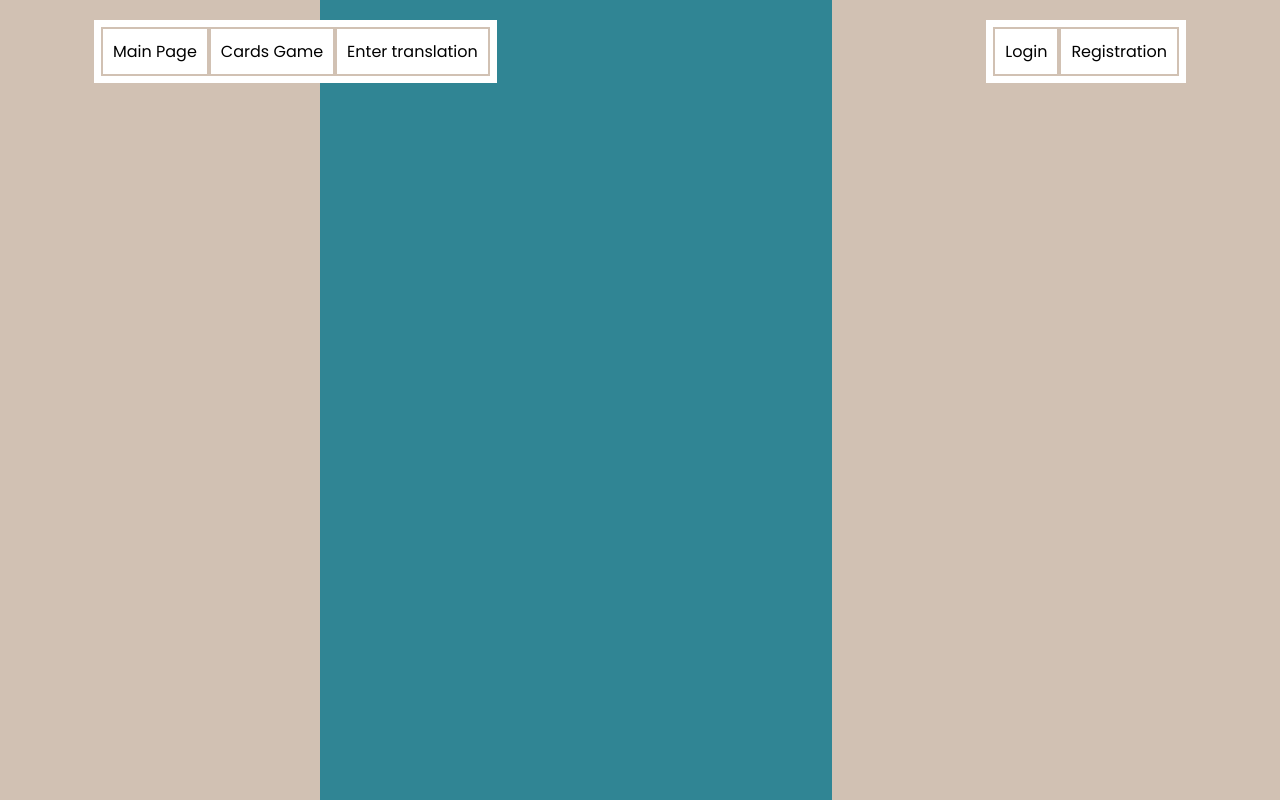
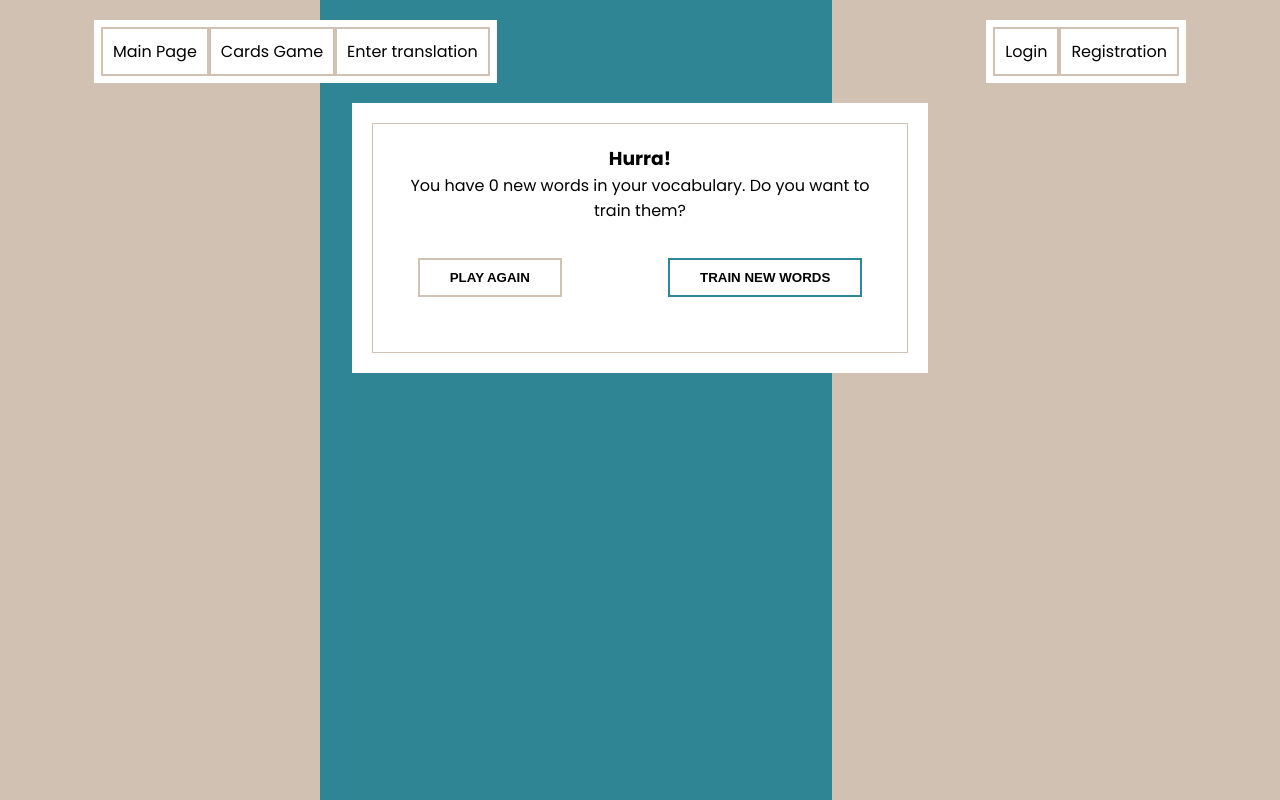
Before and after one commit to v-yelina/train-your-vocab, a React (Create React App) app in the folder client/: page /cardgameresults in a window 1280 px wide. Built offline with nearby package versions, Linux system fonts and the light colour scheme.

Commit message:
feat: add results for card game and user's vocab

```diff
--- a/client/src/components/parts/SwitchPages.js
+++ b/client/src/components/parts/SwitchPages.js
@@ -6,6 +6,8 @@ import EnterTranslation from "../../pages/EnterTranslation";
 import Login from "../../pages/Login";
 import Registration from "../../pages/Registration";
 import OneGameStatistic from "../../pages/OneGameStatistic";
+import CardGameResults from "../../pages/CardGemeResults";
+import GamesList from "../../pages/GamesList";
 
 const SwitchPages = () => {
   return (
@@ -16,6 +18,8 @@ const SwitchPages = () => {
       <Route path="/login" element={<Login />} />
       <Route path="/registration" element={<Registration />} />
       <Route path="/onegamestat" element={<OneGameStatistic />} />
+      <Route path="/cardgameresults" element={<CardGameResults />} />
+      <Route path="/gameslist" element={<GamesList />} />
     </Routes>
   );
 };
--- a/client/src/index.css
+++ b/client/src/index.css
@@ -54,8 +54,8 @@ code {
 .appIntroduction {
   position: relative;
   background-color: white;
-  width: 30%;
-  margin: 15vh 25% 10vh 35%;
+  width: 50%;
+  margin: 150px 30px 20px 550px;
   padding: 8% 5% 1% 15%;
 }
 
@@ -196,3 +196,17 @@ code {
   color: #723d46;
   font-weight: 700;
 }
+
+/* Card Game results page */
+.resultsContainer {
+  background-color: white;
+  width: 50%;
+  margin: 0 auto;
+  padding: 20px;
+  text-align: center;
+}
+
+.cardGameResults {
+  border: 1px solid #d1c1b3;
+  padding: 20px;
+}
--- /dev/null
+++ b/client/src/pages/CardGemeResults.js
@@ -0,0 +1,51 @@
+import React from "react";
+import { useSelector, useDispatch } from "react-redux";
+import Button from "../components/ui/Button/Button";
+import { CLEAR_NEW_WORDS } from "../store/actions";
+import { useNavigate } from "react-router-dom";
+
+const CardGameResults = () => {
+  const dispatch = useDispatch();
+  const navigate = useNavigate();
+  const newWords = useSelector((state) => state.newWords);
+
+  const clear_new_words = () => {
+    dispatch({
+      type: CLEAR_NEW_WORDS,
+    });
+  };
+
+  return (
+    <div className="resultsContainer">
+      <div className="cardGameResults">
+        <h3>Hurra!</h3>
+        <p>
+          You have {newWords} new words in your vocabulary. Do you want to train
+          them?
+        </p>
+        <div className="buttons">
+          <Button
+            type="button"
+            title="Play Again"
+            onButtonClick={() => {
+              clear_new_words();
+              navigate("/cards");
+            }}
+            className="btn-beige"
+          />
+          <Button
+            type="button"
+            title="Train new words"
+            onButtonClick={() => {
+              clear_new_words();
+              navigate("/gameslist");
+            }}
+            className="btn-login"
+          />
+        </div>
+      </div>
+    </div>
+  );
+};
+
+export default CardGameResults;
--- a/client/src/pages/CardsGame.js
+++ b/client/src/pages/CardsGame.js
@@ -1,17 +1,43 @@
 import React from "react";
 import { useState } from "react";
-import { useSelector } from "react-redux";
+import { useSelector, useDispatch } from "react-redux";
 import Button from "../components/ui/Button/Button";
+import { ADD_NEW_WORD, ADD_WORD_IN_VOCAB } from "../store/actions";
+import { useNavigate } from "react-router-dom";
 
 const CardsGame = () => {
+  const dispatch = useDispatch();
+  const navigate = useNavigate();
+
   const dictionary = useSelector((state) => state.myvocab);
   const [translation, setTranslation] = useState(false);
   const [randomWord, setRandomWord] = useState(
     dictionary[Math.floor(Math.random() * dictionary.length)]
   );
+  const [counter, setCounter] = useState(0); // count number of attempts
 
-  const onClickButton = (e) => {
-    e.preventDefault();
+  const userId = 1;
+
+  const add_word_in_vocab = (userId, word, translation) => {
+    dispatch({
+      type: ADD_WORD_IN_VOCAB,
+      payload: [userId, word, translation],
+    });
+  };
+
+  const add_new_word = () => {
+    dispatch({
+      type: ADD_NEW_WORD,
+    });
+  };
+
+  const isGameFinished = () => {
+    if (counter < 10) {
+      setCounter(counter + 1);
+    } else {
+      setCounter(0);
+      navigate("/cardgameresults");
+    }
   };
 
   const getRandomWord = () => {
@@ -24,7 +50,6 @@ const CardsGame = () => {
   const flip = () => {
     const element = document.getElementsByClassName("cardGame")[0];
     if (translation) {
-      getRandomWord();
       element.style.transform = "rotateY(0deg)";
     } else {
       element.style.transform = "rotateY(360deg)";
@@ -59,7 +84,8 @@ const CardsGame = () => {
           type="button"
           title="Already know"
           onButtonClick={() => {
-            onClickButton();
+            getRandomWord();
+            isGameFinished();
           }}
           className="btn-green"
         />
@@ -67,7 +93,10 @@ const CardsGame = () => {
           type="button"
           title="Learn"
           onButtonClick={() => {
-            onClickButton();
+            add_word_in_vocab(userId, randomWord[0], randomWord[2]);
+            add_new_word();
+            getRandomWord();
+            isGameFinished();
           }}
           className="btn-beige"
         />
--- a/client/src/pages/EnterTranslation.js
+++ b/client/src/pages/EnterTranslation.js
@@ -16,7 +16,7 @@ const EnterTranslation = () => {
   const [showAnswer, setShowAnswer] = useState(0); // 0 - card with question, 1 - after answer and don't know
   const [isTrue, setIsTrue] = useState(0); // 0 - false, 1 - true
   const [counter, setCounter] = useState(0); // count number of attempts
-  // const [result, setResult] = useState(0);
+
   const currentGame = useSelector((state) => state.currentGame);
 
   const onAddRightAnswer = (word, translation) => {
--- /dev/null
+++ b/client/src/pages/GamesList.js
@@ -0,0 +1,7 @@
+import React from "react";
+
+const GamesList = () => {
+  return <h2>Games List</h2>;
+};
+
+export default GamesList;
--- a/client/src/store/actions.js
+++ b/client/src/store/actions.js
@@ -5,3 +5,6 @@ export const CLEAR_ERROR = "CLEAR_ERROR";
 export const ADD_RIGHT_ANSWER = "ADD_RIGHT_ANSWER";
 export const ADD_WRONG_ANSWER = "ADD_WRONG_ANSWER";
 export const EMPTY_CURRENT_GAME = "EMPTY_CURRENT_GAME";
+export const ADD_WORD_IN_VOCAB = "ADD_WORD_IN_VOCAB";
+export const CLEAR_NEW_WORDS = "CLEAR_NEW_WORDS";
+export const ADD_NEW_WORD = "ADD_NEW_WORD";
--- a/client/src/store/reducer.js
+++ b/client/src/store/reducer.js
@@ -6,6 +6,9 @@ import {
   ADD_WRONG_ANSWER,
   ADD_RIGHT_ANSWER,
   EMPTY_CURRENT_GAME,
+  ADD_WORD_IN_VOCAB,
+  CLEAR_NEW_WORDS,
+  ADD_NEW_WORD,
 } from "./actions";
 import { myvocab } from "../myvocab";
 
@@ -31,6 +34,8 @@ const initialState = {
   },
   myvocab: [...myvocab],
   currentGame: emptyCurrentGame,
+  uservocab: [],
+  newWords: 0,
 };
 
 export const reducer = (state = initialState, { type, payload }) => {
@@ -89,6 +94,24 @@ export const reducer = (state = initialState, { type, payload }) => {
         currentGame: EMPTY_CURRENT_GAME,
       };
 
+    case ADD_WORD_IN_VOCAB:
+      return {
+        ...state,
+        uservocab: [...state.uservocab, payload],
+      };
+
+    case ADD_NEW_WORD:
+      return {
+        ...state,
+        newWords: state.newWords + 1,
+      };
+
+    case CLEAR_NEW_WORDS:
+      return {
+        ...state,
+        newWords: 0,
+      };
+
     default:
       return state;
   }
```
